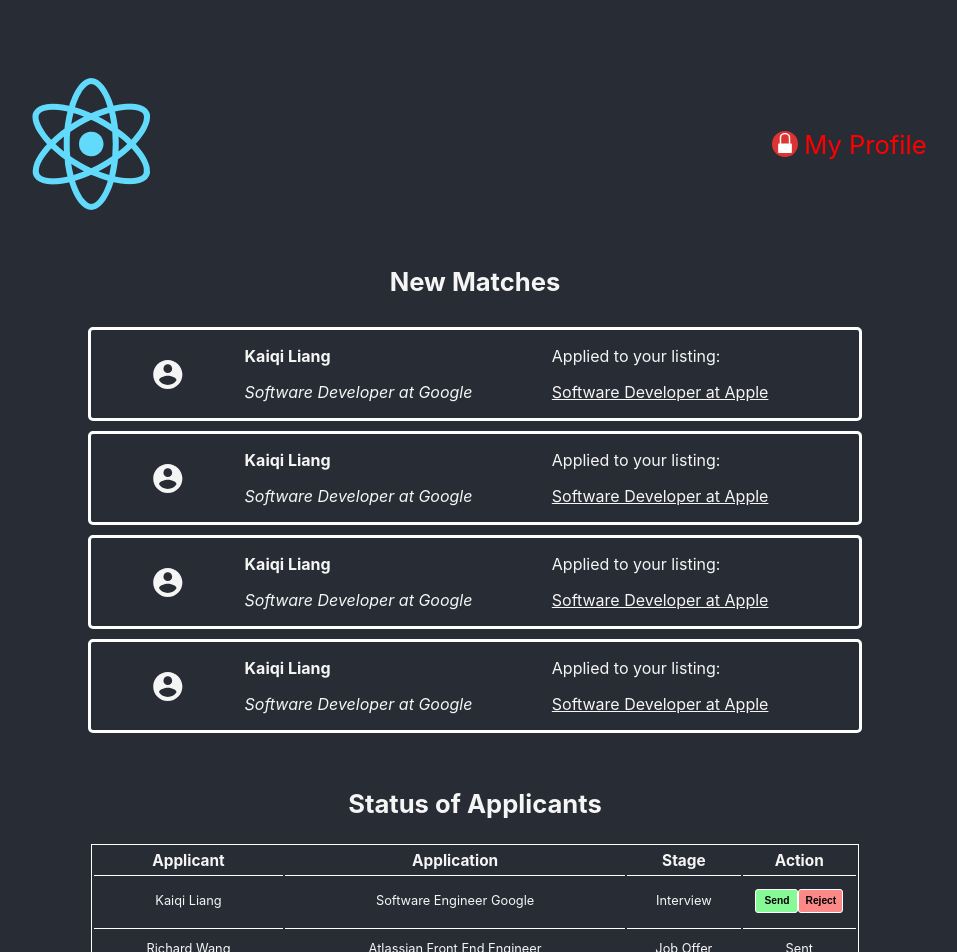
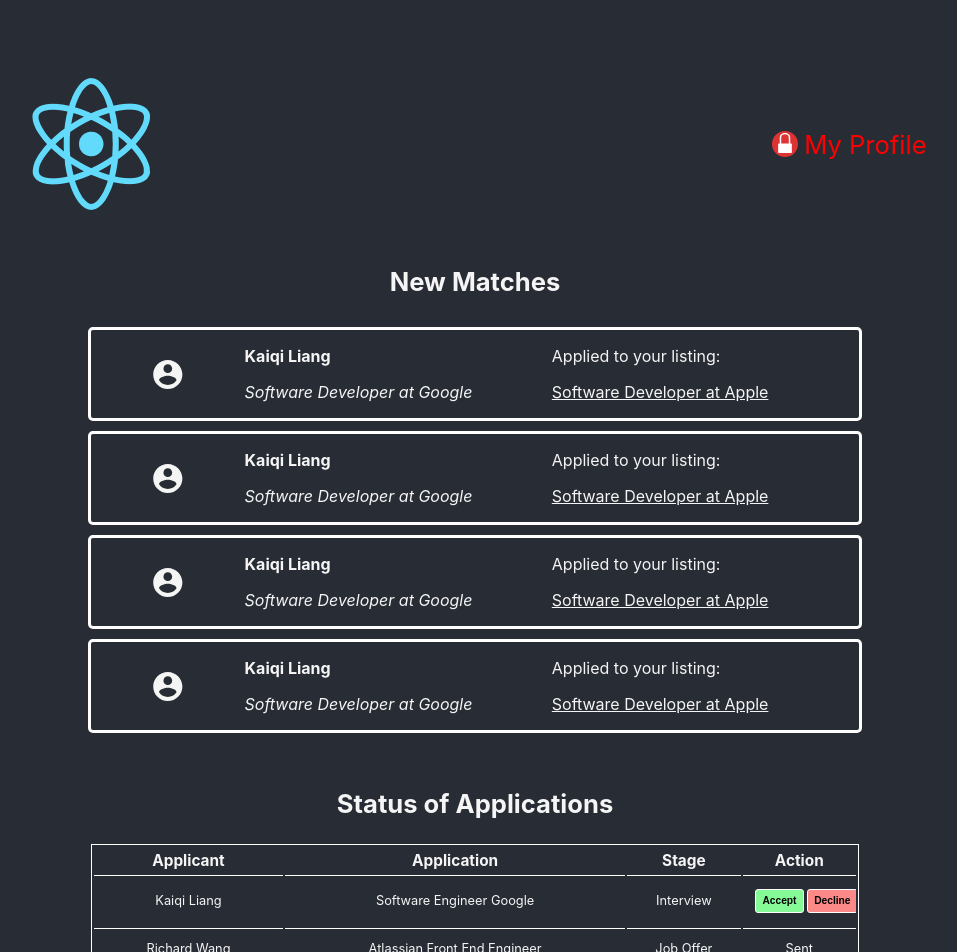
Before and after one commit to rwang301/COMP3900-Project, a React (Create React App) app in the folder frontend/: page /job-seeker in a window 1280 px wide. Shown: the top 952 px of the page, without its empty margins (165-1122 px from the left). Built offline with nearby package versions, Linux system fonts and the light colour scheme.

Commit message:
Add differences to employer and jobseeker's homepage

```diff
--- a/frontend/src/components/AppsTable.js
+++ b/frontend/src/components/AppsTable.js
@@ -41,7 +41,7 @@
   border: 1px solid white;
   border-radius: 3px;
   height: 3vh;
-  width: 6vh;
+  width: 8vh;
   font-size: 0.8vw;
   font-weight: bold;
 
@@ -65,10 +65,10 @@
 
 const Headers = ['Applicant', 'Application', 'Stage', 'Action']
 
-export default function AppsTable() {
+export default function AppsTable({employer}) {
   return (
     <>
-      <TitleText>Status of Applicants</TitleText>
+      <TitleText>{`Status of ${employer ? 'Applicants' : 'Applications'}`} </TitleText>
       <AppTable>
         <col width="25vw" />
         <col width="45vw" />
@@ -85,10 +85,11 @@
             <DataText>
               <ButtonsContainer>
                 <SendButton>
-                  Send
+                  {employer ? 'Send' : 'Accept'}
                 </SendButton>
+                &nbsp;
                 <RejectButton>
-                  Reject
+                  {employer ? 'Reject' : 'Decline'}
                 </RejectButton>
               </ButtonsContainer>
             </DataText>
--- a/frontend/src/pages/Employer.js
+++ b/frontend/src/pages/Employer.js
@@ -14,8 +14,8 @@
 export default function Employer() {
   return (
     <PageContainer>
-      <NewMatches/>
-      <AppsTable/>
+      <NewMatches />
+      <AppsTable employer={true} />
     </PageContainer>
   )
 }
--- a/frontend/src/pages/JobSeeker.js
+++ b/frontend/src/pages/JobSeeker.js
@@ -14,8 +14,8 @@
 export default function JobSeeker() {
   return (
     <PageContainer>
-      <NewMatches/>
-      <AppsTable/>
+      <NewMatches />
+      <AppsTable employer={false} />
     </PageContainer>
   )
 }
--- a/frontend/src/pages/Login.js
+++ b/frontend/src/pages/Login.js
@@ -39,7 +39,7 @@
         if (response.status === 200) {
           const json = await response.json();
           props.login();
-          return json.data === 'true' ? 'employer' : 'job-seeker';
+          return json.data ? 'employer' : 'job-seeker';
         } else if (response.status === 403) {
           alert('Incorrect email or password');
         } else {
--- a/frontend/src/pages/Register.js
+++ b/frontend/src/pages/Register.js
@@ -74,7 +74,7 @@
     <Main>
       <Header>Sign Up</Header>
       <Form id="register">
-        <Input type="text" id="Name" value={name} handleChange={handleNameChange} />
+        <Input type="text" id="Full Name" value={name} handleChange={handleNameChange} />
         <Input type="email" id="Email Address" value={email} handleChange={handleEmailChange} />
         <Input type="password" id="Password" value={password} handleChange={handlePasswordChange} />
         <Input type="password" id="Confirm Password" value={confirmPassword} handleChange={handleConfirmPasswordChange} />
```
